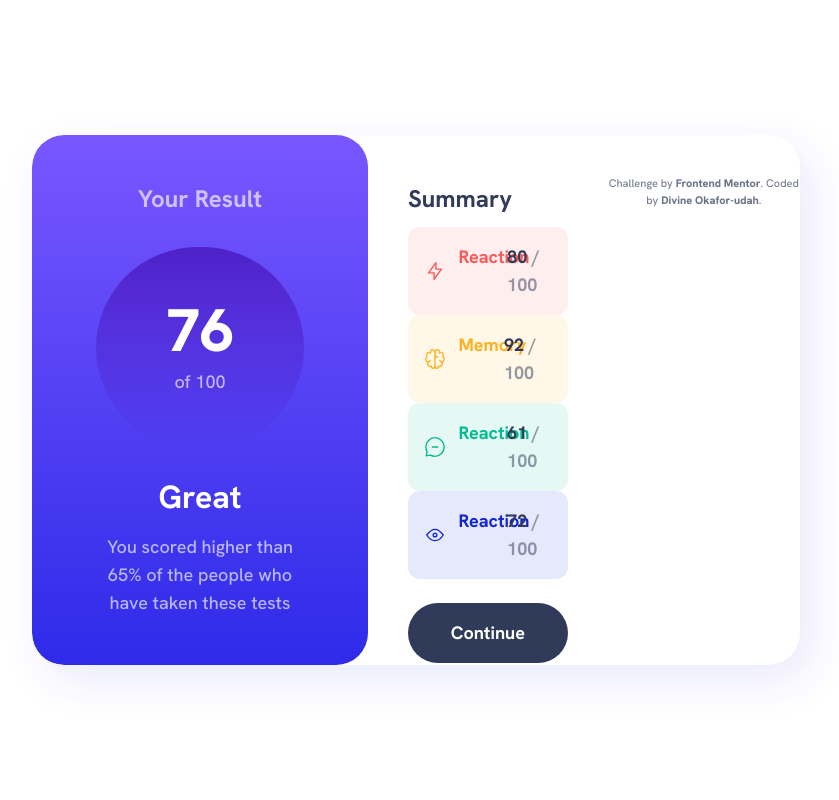
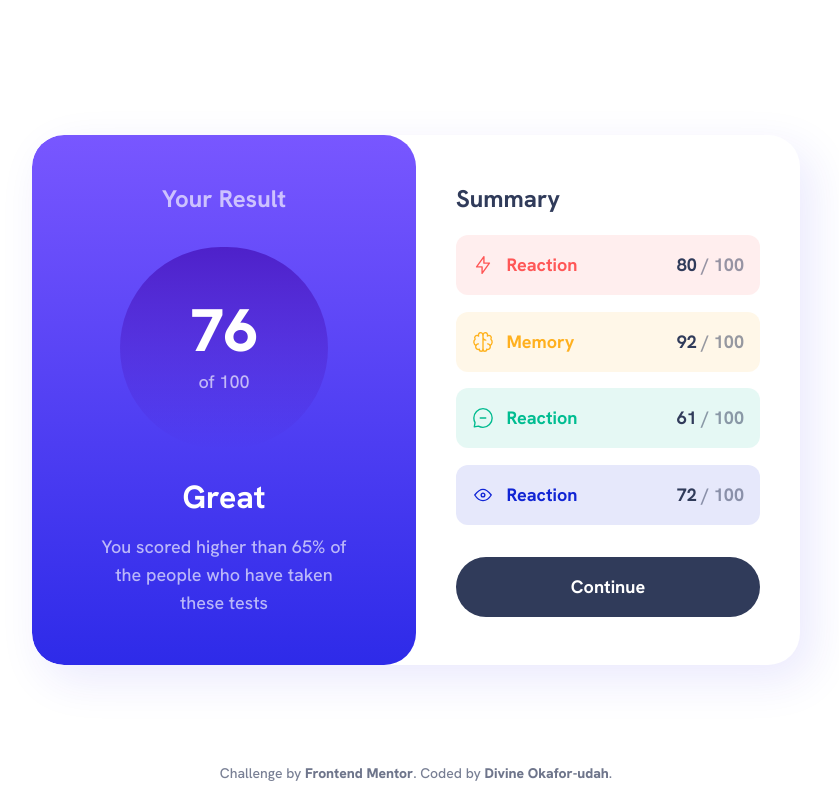
Before and after one commit to Deeokafor/fm-results-summary-component, a website with bundled scripts: page index.html in a window 1280 px wide. Shown: the whole page, without its empty margins (224-1063 px from the left). Built offline with nearby package versions, Linux system fonts and the light colour scheme.

Commit message:
fixed footer. It was flex- wrapping along with the elements within the main element and distorting their full width

```diff
--- a/custom.css
+++ b/custom.css
@@ -21,7 +21,7 @@
 
 /* attribution styling by frontendmentor */
 .attribution {
-    font-size: 11px;
+    font-size: 14px;
     text-align: center;
     color: hsl(224, 30%, 27%, 0.65)
   }
--- a/index.html
+++ b/index.html
@@ -16,8 +16,7 @@
   <script src="./script.js" defer></script>
 
   <body class="tw-flex tw-items-center tw-flex-col tw-min-h-svh lg:tw-justify-center">
-    <div id="wrapper" class="tw-flex tw-flex-col tw-text-white lg:tw-flex-row lg:tw-rounded-[2rem] lg:tw-max-h-[530px] lg:tw-max-w-[768px] tw-overflow-hidden">
-      <!-- Section 1 -->
+    <main id="wrapper"  class="tw-flex tw-flex-col tw-text-white lg:tw-flex-row lg:tw-rounded-[2rem] lg:tw-max-h-[530px] lg:tw-max-w-[768px] tw-overflow-hidden">
       <section  class="lg:tw-w-3/6">
         <header role="banner" id="result-header" class="tw-bg-gradient-to-b tw-bg-gradient tw-from-gradientLightSlateBlueBackground tw-to-gradientLightRoyalBlueBackground tw-rounded-b-[2rem] tw-flex tw-flex-col tw-items-center tw-justify-between tw-py-7 tw-pb-12 tw-px-10 tw-text-base tw-text-white/65 tw-font-bold lg:tw-rounded-[2rem] lg:tw-h-full lg:tw-py-12 lg:tw-px-16">
           <h1  class="tw-text-xl lg:tw-text-2xl">Your Result</h1>
@@ -32,9 +31,8 @@
         </header>
       </section>
 
-      <!-- Section 2 -->
-      <div class="lg:tw-w-3/6">
-        <main  id="result-summary" class="tw-flex tw-flex-col tw-justify-between tw-px-7 tw-py-5 tw-font-bold tw-text-neutralDarkGrayBlue md:tw-px-0 lg:tw-py-12 lg:tw-px-10 lg:tw-h-full lg:tw-w-full">
+      <section class="lg:tw-w-3/6">
+        <div  id="result-summary" class="tw-flex tw-flex-col tw-justify-between tw-px-7 tw-py-5 tw-font-bold tw-text-neutralDarkGrayBlue md:tw-px-0 lg:tw-py-12 lg:tw-px-10 lg:tw-h-full lg:tw-w-full">
           <h2 class="tw-text-xl tw-my-4 lg:tw-mb-3 lg:tw-mt-0 lg:tw-text-2xl">Summary</h2>
           <ul class="tw-flex tw-flex-col tw-justify-around tw-h-full tw-text-lg">
             <li class="tw-py-4 tw-px-4 tw-rounded-xl tw-flex tw-justify-between tw-bg-primaryLightRed/10 tw-text-primaryLightRed tw-mb-4 lg:tw-mb-0">
@@ -83,11 +81,12 @@
           </ul>
 
           <button class="tw-mt-3 tw-p-4 tw-bg-black/10 tw-rounded-full tw-text-center tw-text-lg tw-bg-neutralDarkGrayBlue tw-text-white lg:tw-mt-6 hover:tw-bg-gradient-to-b tw-from-gradientLightSlateBlueBackground tw-to-gradientLightRoyalBlueBackground active:tw-opacity-90">Continue</button>
-        </main>
-      </d>
-    </div>
+        </div>
+      </section>
 
-    <footer  class="attribution lg:tw-mt-10 lg:tw-font-medium">
+    </main>
+
+    <footer  class="attribution tw-px-10 tw-my-4 lg:tw-fixed lg:tw-bottom-0 lg:tw-font-medium">
       Challenge by
       <a href="https://www.frontendmentor.io?ref=challenge" target="_blank">Frontend Mentor</a>. Coded by
       <a href="https://www.frontendmentor.io/profile/Deeokafor" target="_blank">Divine Okafor-udah</a>.
```
Also changed, not shown: output.css.
